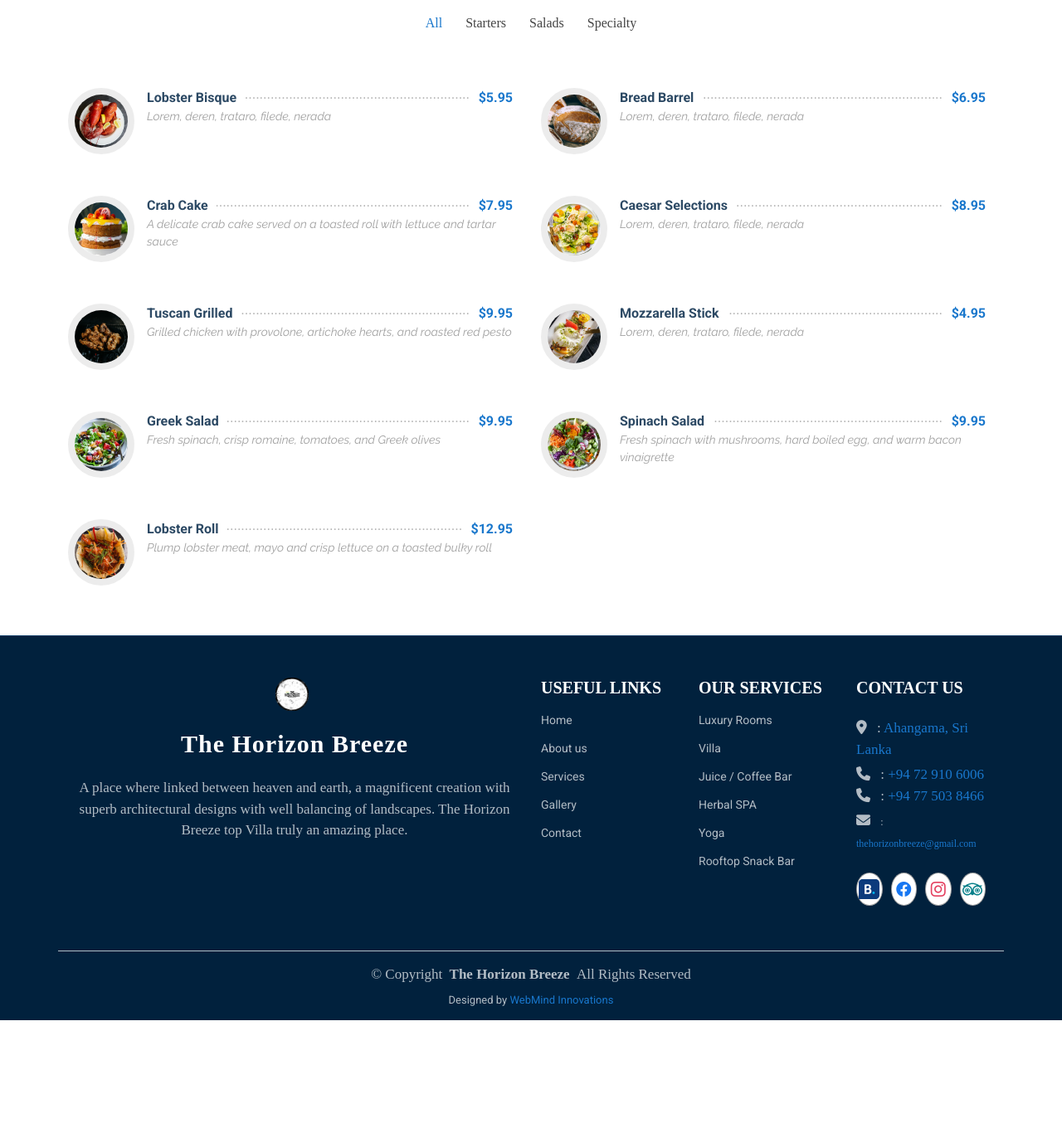
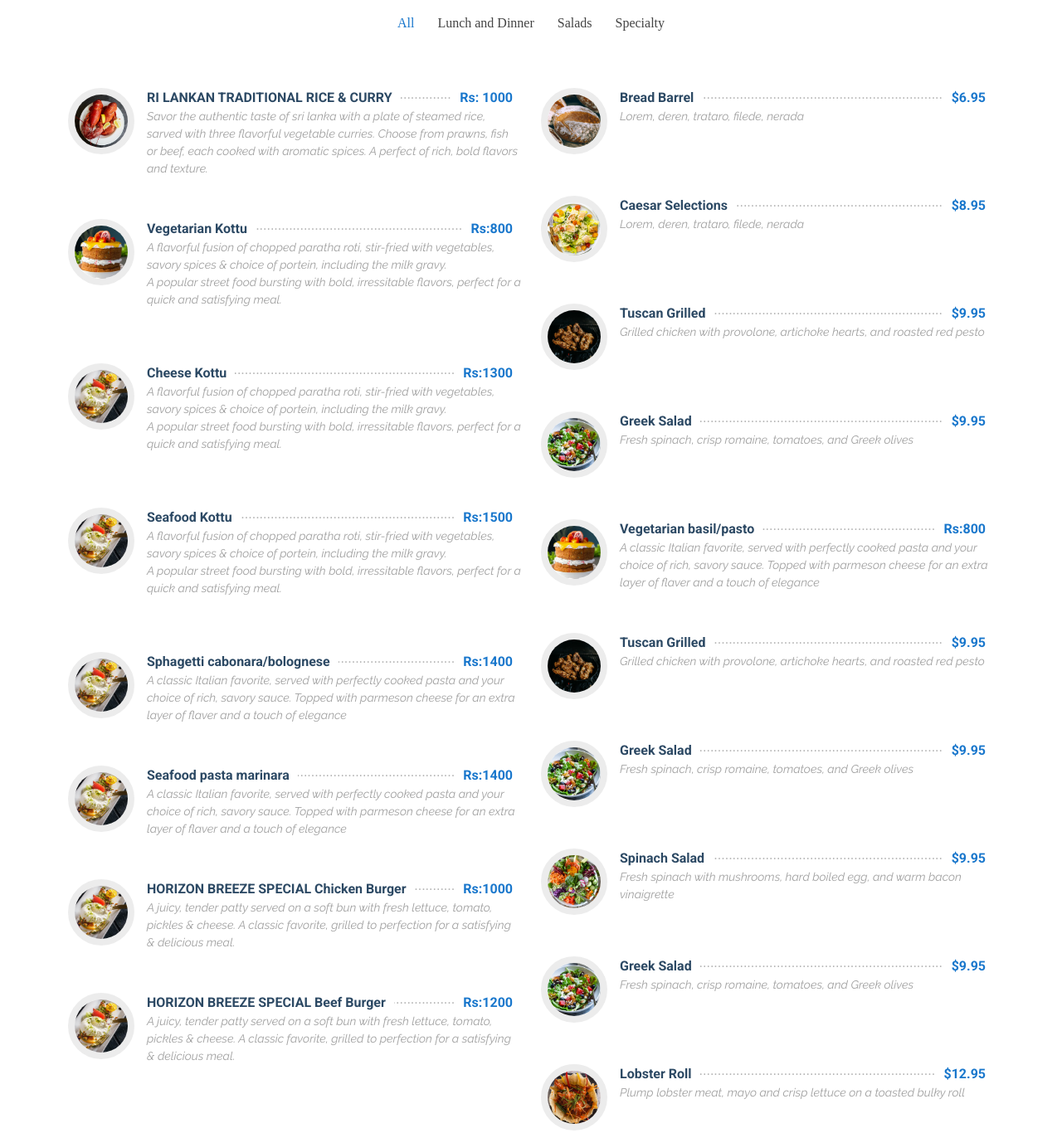
Before and after one commit to KAMADUSHKA/The-Horizon-Breeze-Midigama, a plain HTML site: page restaurant.html in a window 1280 px wide. Shown: the part 1000-2366 px from the top of the page at 83% size. Before the commit the page ends 2230 px from the top, so only its background shows below. Drawn offline with nearby package versions, Linux system fonts and the light colour scheme.

Commit message:
update menu

```diff
--- a/restaurant.html
+++ b/restaurant.html
@@ -43,15 +43,19 @@
     <div class="topbar d-flex align-items-center">
       <div class="container d-flex justify-content-center justify-content-md-between">
         <div class="contact-info d-flex align-items-center">
-          <i class="bi bi-envelope d-flex align-items-center"><a href="mailto:thehorizonbreeze@gmail.com">thehorizonbreeze@gmail.com</a></i>
-          <i class="bi bi-phone d-flex align-items-center ms-4"><span><a href="tel:+94729106006">+94 72 910 6006</a></span></i>
-          <i class="bi bi-phone d-flex align-items-center ms-4 top_header_mobile"><span><a href="tel:+94775038466">+94 77 503 8466</a></span></i>
+          <i class="bi bi-envelope d-flex align-items-center"><a
+              href="mailto:thehorizonbreeze@gmail.com">thehorizonbreeze@gmail.com</a></i>
+          <i class="bi bi-phone d-flex align-items-center ms-4"><span><a href="tel:+94729106006">+94 72 910
+                6006</a></span></i>
+          <i class="bi bi-phone d-flex align-items-center ms-4 top_header_mobile"><span><a href="tel:+94775038466">+94
+                77 503 8466</a></span></i>
         </div>
         <div class="social-links social-links-h d-none d-md-flex align-items-center">
           <a href="https://www.booking.com/Share-WLO6ig" class="booking">
             <img src="assets/img/bookingcom-1.svg" alt="Booking.com" style="height: 20px;">
           </a>
-          <a href="https://www.facebook.com/profile.php?id=61572524402830&mibextid=ZbWKwL" class="facebook" style="color: #1877F2;">
+          <a href="https://www.facebook.com/profile.php?id=61572524402830&mibextid=ZbWKwL" class="facebook"
+            style="color: #1877F2;">
             <i class="bi bi-facebook"></i>
           </a>
           <a href="https://www.instagram.com/thehorizonbreeze/" class="instagram" style="color: #E4405F;">
@@ -98,7 +102,8 @@
 
         <div class="welcome position-relative" data-aos="fade-down" data-aos-delay="100">
           <h2>WELCOME TO The HORIZON BREEZE</h2>
-          <p>Escape to paradise at our serene coastal retreat. Experience breathtaking ocean views, personalized service, and the ultimate relaxation.</p>
+          <p>Escape to paradise at our serene coastal retreat. Experience breathtaking ocean views, personalized
+            service, and the ultimate relaxation.</p>
         </div>
 
         <div class="content row gy-4">
@@ -111,8 +116,7 @@
                 offering guests an unforgettable experience.
               </p>
               <div class="text-center">
-                <a href="#services" class="more-btn"><span>Read More</span> <i
-                    class="bi bi-chevron-right"></i></a>
+                <a href="#services" class="more-btn"><span>Read More</span> <i class="bi bi-chevron-right"></i></a>
               </div>
             </div>
           </div><!-- End Why Box -->
@@ -175,7 +179,7 @@
           <div class="col-lg-12 d-flex justify-content-center">
             <ul class="menu-filters isotope-filters">
               <li data-filter="*" class="filter-active">All</li>
-                <li data-filter=".filter-starters">Starters</li>
+              <li data-filter=".filter-starters">Lunch and Dinner</li>
               <li data-filter=".filter-salads">Salads</li>
               <li data-filter=".filter-specialty">Specialty</li>
             </ul>
@@ -187,10 +191,12 @@
           <div class="col-lg-6 menu-item isotope-item filter-starters">
             <img src="assets/img/menu/lobster-bisque.jpg" class="menu-img" alt="">
             <div class="menu-content">
-                <a href="#">Lobster Bisque</a><span>$5.95</span>
+              <a href="#">RI LANKAN TRADITIONAL RICE & CURRY</a><span>Rs: 1000</span>
             </div>
             <div class="menu-ingredients">
-                Lorem, deren, trataro, filede, nerada
+              Savor the authentic taste of sri lanka with a plate of steamed rice, sarved with three flavorful vegetable
+              curries. Choose from prawns, fish or beef, each cooked with aromatic spices. A perfect of rich, bold
+              flavors and texture.
             </div>
           </div><!-- Menu Item -->
 
@@ -204,15 +210,6 @@
             </div>
           </div><!-- Menu Item -->
 
-            <div class="col-lg-6 menu-item isotope-item filter-starters">
-              <img src="assets/img/menu/cake.jpg" class="menu-img" alt="">
-              <div class="menu-content">
-                <a href="#">Crab Cake</a><span>$7.95</span>
-              </div>
-              <div class="menu-ingredients">
-                A delicate crab cake served on a toasted roll with lettuce and tartar sauce
-              </div>
-            </div><!-- Menu Item -->
 
           <div class="col-lg-6 menu-item isotope-item filter-salads">
             <img src="assets/img/menu/caesar.jpg" class="menu-img" alt="">
@@ -221,6 +218,19 @@
             </div>
             <div class="menu-ingredients">
               Lorem, deren, trataro, filede, nerada
+            </div>
+          </div><!-- Menu Item -->
+
+          <div class="col-lg-6 menu-item isotope-item filter-starters">
+            <img src="assets/img/menu/cake.jpg" class="menu-img" alt="">
+            <div class="menu-content">
+              <a href="#">Vegetarian Kottu</a><span>Rs:800</span>
+            </div>
+            <div class="menu-ingredients">
+              A flavorful fusion of chopped paratha roti, stir-fried with
+              vegetables, savory spices & choice of portein, including the
+              milk gravy. <p>A popular street food bursting with bold, irressitable flavors,
+                perfect for a quick and satisfying meal.</p>
             </div>
           </div><!-- Menu Item -->
 
@@ -234,15 +244,21 @@
             </div>
           </div><!-- Menu Item -->
 
+
+
           <div class="col-lg-6 menu-item isotope-item filter-starters">
             <img src="assets/img/menu/mozzarella.jpg" class="menu-img" alt="">
             <div class="menu-content">
-                <a href="#">Mozzarella Stick</a><span>$4.95</span>
+              <a href="#">Cheese Kottu</a><span>Rs:1300</span>
             </div>
             <div class="menu-ingredients">
-                Lorem, deren, trataro, filede, nerada
+              A flavorful fusion of chopped paratha roti, stir-fried with
+              vegetables, savory spices & choice of portein, including the
+              milk gravy. <p>A popular street food bursting with bold, irressitable flavors,
+                perfect for a quick and satisfying meal.</p>
             </div>
           </div><!-- Menu Item -->
+
 
           <div class="col-lg-6 menu-item isotope-item filter-salads">
             <img src="assets/img/menu/greek-salad.jpg" class="menu-img" alt="">
@@ -254,6 +270,78 @@
             </div>
           </div><!-- Menu Item -->
 
+          <div class="col-lg-6 menu-item isotope-item filter-starters">
+            <img src="assets/img/menu/mozzarella.jpg" class="menu-img" alt="">
+            <div class="menu-content">
+              <a href="#">Seafood Kottu</a><span>Rs:1500</span>
+            </div>
+            <div class="menu-ingredients">
+              A flavorful fusion of chopped paratha roti, stir-fried with
+              vegetables, savory spices & choice of portein, including the
+              milk gravy. <p>A popular street food bursting with bold, irressitable flavors,
+                perfect for a quick and satisfying meal.</p>
+            </div>
+          </div><!-- Menu Item -->
+
+          <div class="col-lg-6 menu-item isotope-item filter-starters">
+            <img src="assets/img/menu/cake.jpg" class="menu-img" alt="">
+            <div class="menu-content">
+              <a href="#">Vegetarian basil/pasto</a><span>Rs:800</span>
+            </div>
+            <div class="menu-ingredients">
+              A classic Italian favorite, served with perfectly cooked pasta and your choice of rich, savory sauce.
+              Topped with parmeson cheese for an extra layer of flaver and a touch of elegance
+            </div>
+          </div><!-- Menu Item -->
+
+          <div class="col-lg-6 menu-item isotope-item filter-specialty">
+            <img src="assets/img/menu/tuscan-grilled.jpg" class="menu-img" alt="">
+            <div class="menu-content">
+              <a href="#">Tuscan Grilled</a><span>$9.95</span>
+            </div>
+            <div class="menu-ingredients">
+              Grilled chicken with provolone, artichoke hearts, and roasted red pesto
+            </div>
+          </div><!-- Menu Item -->
+
+
+
+          <div class="col-lg-6 menu-item isotope-item filter-starters">
+            <img src="assets/img/menu/mozzarella.jpg" class="menu-img" alt="">
+            <div class="menu-content">
+              <a href="#">Sphagetti cabonara/bolognese</a><span>Rs:1400</span>
+            </div>
+            <div class="menu-ingredients">
+              A classic Italian favorite, served with perfectly cooked pasta and your choice of rich, savory sauce.
+              Topped with parmeson cheese for an extra layer of flaver and a touch of elegance
+            </div>
+          </div><!-- Menu Item -->
+
+
+          <div class="col-lg-6 menu-item isotope-item filter-salads">
+            <img src="assets/img/menu/greek-salad.jpg" class="menu-img" alt="">
+            <div class="menu-content">
+              <a href="#">Greek Salad</a><span>$9.95</span>
+            </div>
+            <div class="menu-ingredients">
+              Fresh spinach, crisp romaine, tomatoes, and Greek olives
+            </div>
+          </div><!-- Menu Item -->
+
+          <div class="col-lg-6 menu-item isotope-item filter-starters">
+            <img src="assets/img/menu/mozzarella.jpg" class="menu-img" alt="">
+            <div class="menu-content">
+              <a href="#">Seafood pasta marinara</a><span>Rs:1400</span>
+            </div>
+            <div class="menu-ingredients">
+              A classic Italian favorite, served with perfectly cooked pasta and your choice of rich, savory sauce.
+              Topped with parmeson cheese for an extra layer of flaver and a touch of elegance
+            </div>
+          </div><!-- Menu Item -->
+
+
+
+
           <div class="col-lg-6 menu-item isotope-item filter-salads">
             <img src="assets/img/menu/spinach-salad.jpg" class="menu-img" alt="">
             <div class="menu-content">
@@ -263,6 +351,45 @@
               Fresh spinach with mushrooms, hard boiled egg, and warm bacon vinaigrette
             </div>
           </div><!-- Menu Item -->
+
+
+
+
+
+          <div class="col-lg-6 menu-item isotope-item filter-starters">
+            <img src="assets/img/menu/mozzarella.jpg" class="menu-img" alt="">
+            <div class="menu-content">
+              <a href="#">HORIZON BREEZE SPECIAL Chicken Burger</a><span>Rs:1000</span>
+            </div>
+            <div class="menu-ingredients">
+              A juicy, tender patty served on a soft bun with fresh lettuce, tomato, pickles & cheese. A classic
+              favorite, grilled to perfection for a satisfying & delicious meal.
+            </div>
+          </div><!-- Menu Item -->
+
+
+          <div class="col-lg-6 menu-item isotope-item filter-salads">
+            <img src="assets/img/menu/greek-salad.jpg" class="menu-img" alt="">
+            <div class="menu-content">
+              <a href="#">Greek Salad</a><span>$9.95</span>
+            </div>
+            <div class="menu-ingredients">
+              Fresh spinach, crisp romaine, tomatoes, and Greek olives
+            </div>
+          </div><!-- Menu Item -->
+
+          <div class="col-lg-6 menu-item isotope-item filter-starters">
+            <img src="assets/img/menu/mozzarella.jpg" class="menu-img" alt="">
+            <div class="menu-content">
+              <a href="#">HORIZON BREEZE SPECIAL Beef Burger</a><span>Rs:1200</span>
+            </div>
+            <div class="menu-ingredients">
+              A juicy, tender patty served on a soft bun with fresh lettuce, tomato, pickles & cheese. A classic
+              favorite, grilled to perfection for a satisfying & delicious meal.
+            </div>
+          </div><!-- Menu Item -->
+
+
 
           <div class="col-lg-6 menu-item isotope-item filter-specialty">
             <img src="assets/img/menu/lobster-roll.jpg" class="menu-img" alt="">
```
Lines whose indentation alone changed are shown as unchanged.
